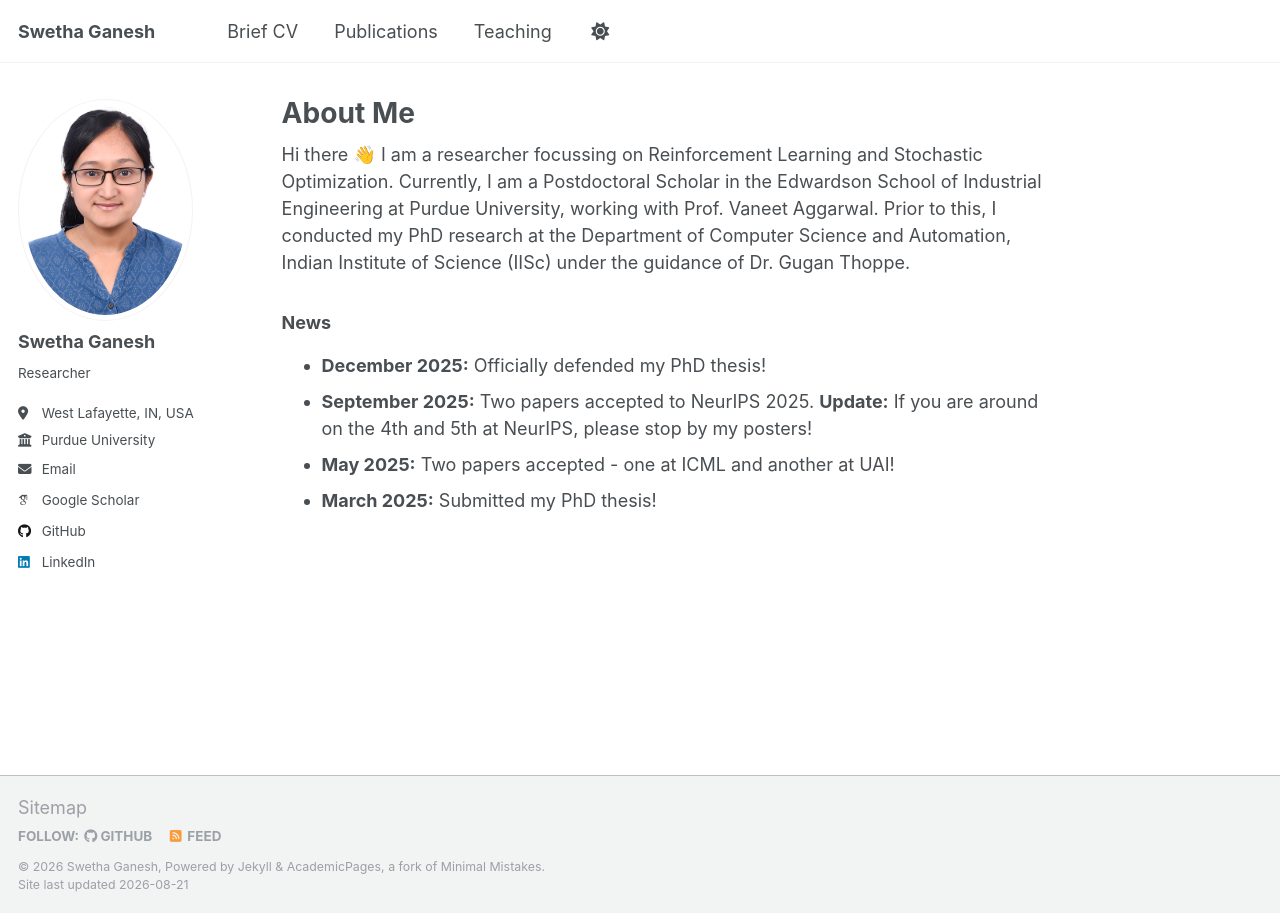
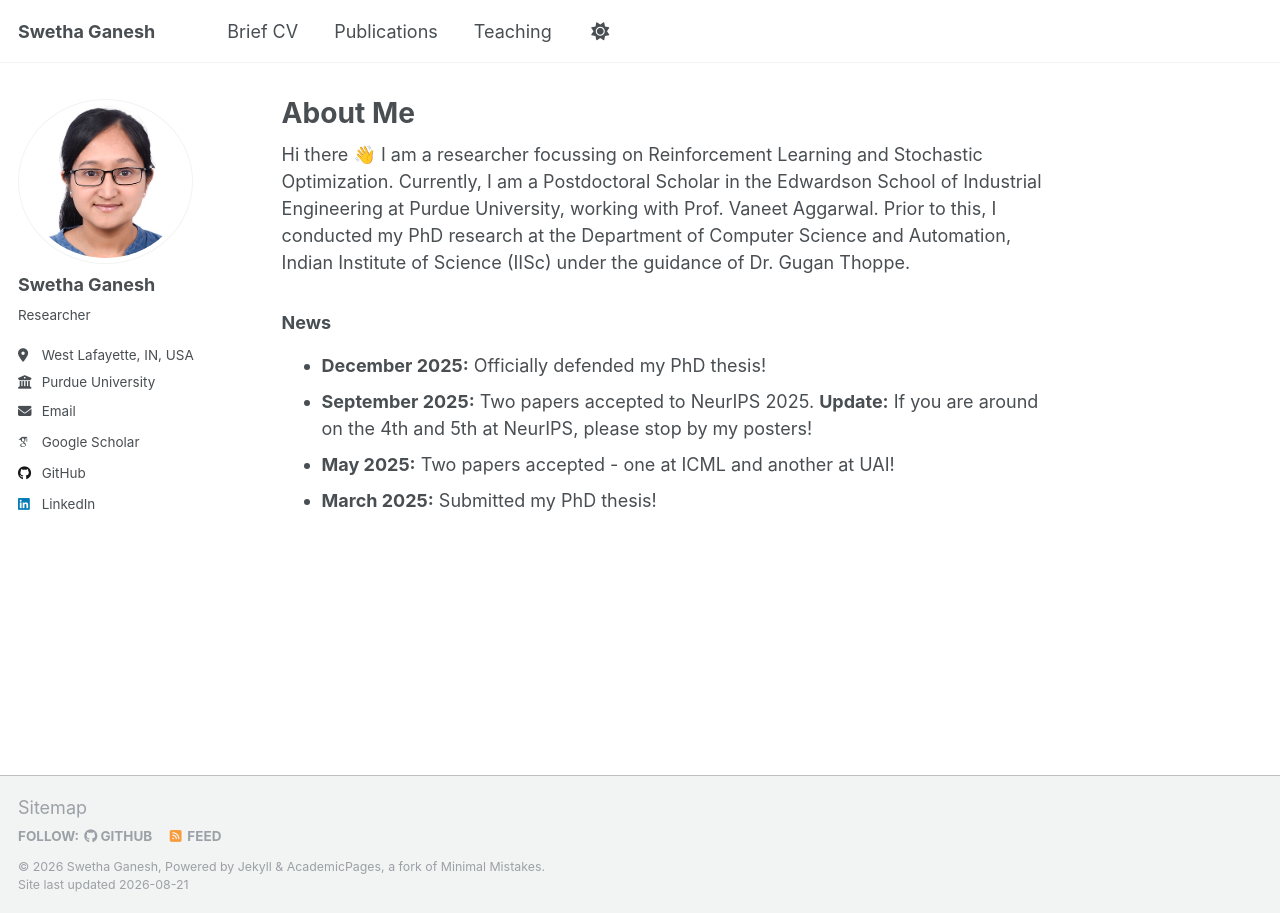
Before and after one commit to swethaganesh17/swethaganesh17.github.io, a Jekyll site: the page built from _pages/about.md, in a window 1280 px wide. Built offline with Jekyll 4.4.1, drawn with Linux system fonts in a browser that asks for light colours; some web fonts are replaced; a script that is not in the unit is left out.

Commit message:
Change avatar file extension from .jpg to .jpeg

```diff
--- a/_config.yml
+++ b/_config.yml
@@ -22,7 +22,7 @@ repository               : "swethaganesh17/swethaganesh17.github.io"
 #               Additional customization can be done by editing /_includes/author-profile.html
 author:
   # Biographic information
-  avatar           : "528047.jpg"
+  avatar           : "528047.jpeg"
   name             : "Swetha Ganesh"
   pronouns         : # example: "she/her"
   bio              : "Researcher"
```
